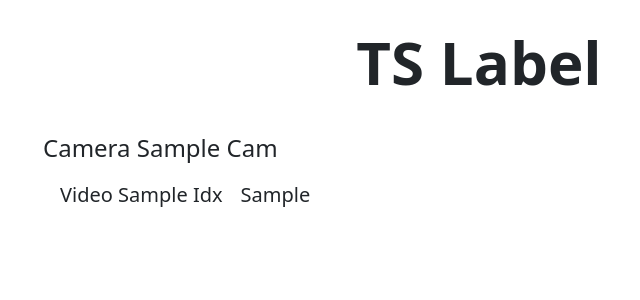
After one commit to kazumakano/ts_label, a Flask app: template templates/list.html in a window 1280 px wide. The commit adds this page. Shown: the top 300 px of the page, without its empty margins (161-801 px from the left). Run offline with Flask 3, Linux system fonts and the light colour scheme; the template is opened without the code that fills it: most values are stand-ins (such as "Sample title", 1, 10 or a date in 2020).

Commit message:
add list page

```diff
--- a/script/database.py
+++ b/script/database.py
@@ -119,6 +119,19 @@ class DbHandler:
             num=_db.session.query(Slice).count()
         ), 200
 
+    @app.route("/list")
+    def get_list() -> tuple[str, int]:
+        return flask.render_template(
+            "list.html",
+            cams=[{
+                "name": n[0],
+                "vids": [{
+                    "idx": i[0],
+                    "slice_seqs": [j[0] for j in _db.session.query(Slice.seq).filter_by(cam_name=n[0], vid_idx=i[0])]
+                } for i in _db.session.query(Slice.vid_idx).filter_by(cam_name=n[0]).distinct()]
+            } for n in _db.session.query(Slice.cam_name).distinct()]
+        ), 200
+
     @app.route("/label", methods=["PATCH"])
     def patch_label() -> tuple[str, int]:
         for d in flask.request.get_json():
--- a/static/style.css
+++ b/static/style.css
@@ -660,6 +660,12 @@ video {
   border-collapse: separate;
 }
 
+.border-spacing-4 {
+  --tw-border-spacing-x: 1rem;
+  --tw-border-spacing-y: 1rem;
+  border-spacing: var(--tw-border-spacing-x) var(--tw-border-spacing-y);
+}
+
 .border-spacing-x-2 {
   --tw-border-spacing-x: 0.5rem;
   border-spacing: var(--tw-border-spacing-x) var(--tw-border-spacing-y);
@@ -680,6 +686,10 @@ video {
 
 .justify-center {
   justify-content: center;
+}
+
+.text-nowrap {
+  text-wrap: nowrap;
 }
 
 .pl-2 {
--- /dev/null
+++ b/templates/list.html
@@ -0,0 +1,23 @@
+{% extends "layout.html" %}
+
+{% block main %}
+  {% for c in cams %}
+    <div class="mb-4 mt-4">
+      <span class="capitalize text-2xl">camera {{ c["name"] }}</span>
+      <table class="border-separate border-spacing-4 text-xl">
+        <tbody>
+          {% for v in c["vids"] %}
+            <tr>
+              <td class="capitalize text-nowrap">video {{ v["idx"] }}</td>
+              <td>
+                {% for s in v["slice_seqs"] %}
+                  <a href="/{{ s }}">{{ s }}</a>
+                {% endfor %}
+              </td>
+            </tr>
+          {% endfor %}
+        </tbody>
+      </table>
+    </div>
+  {% endfor %}
+{% endblock %}
```
